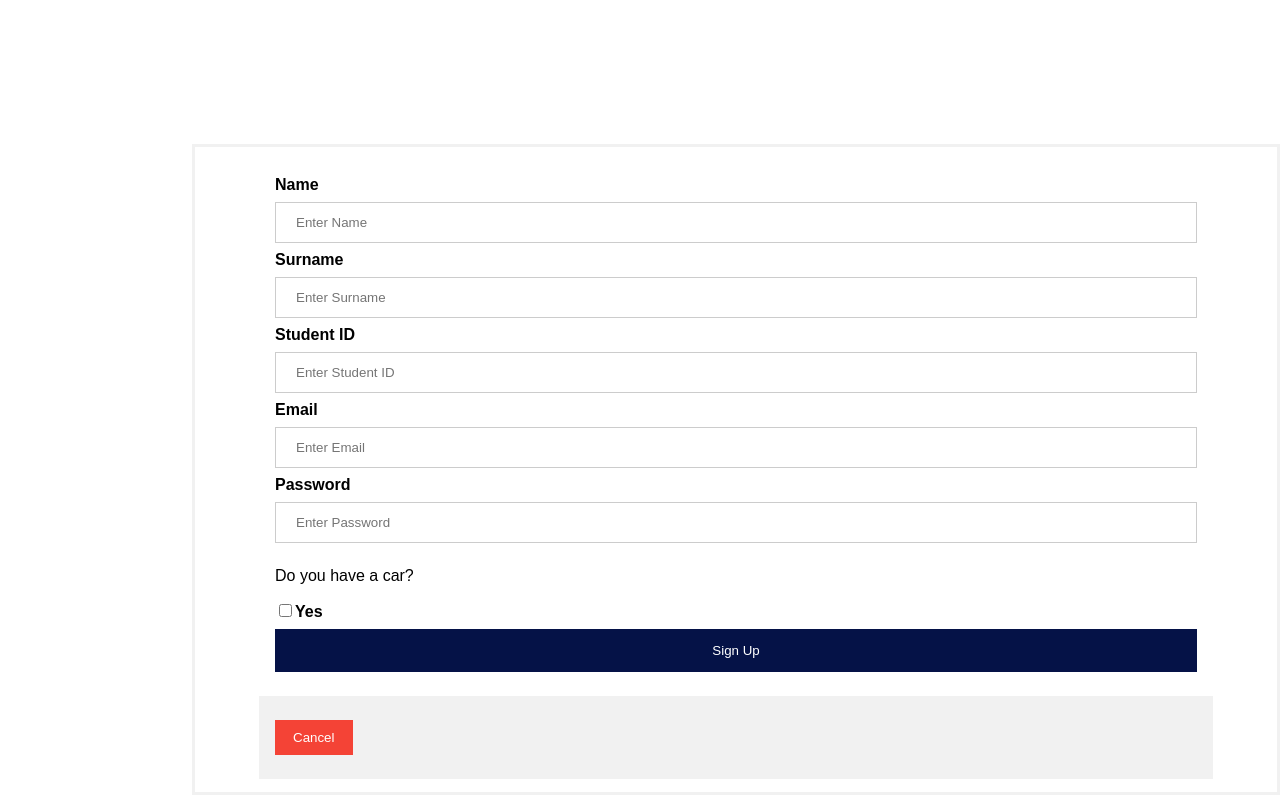
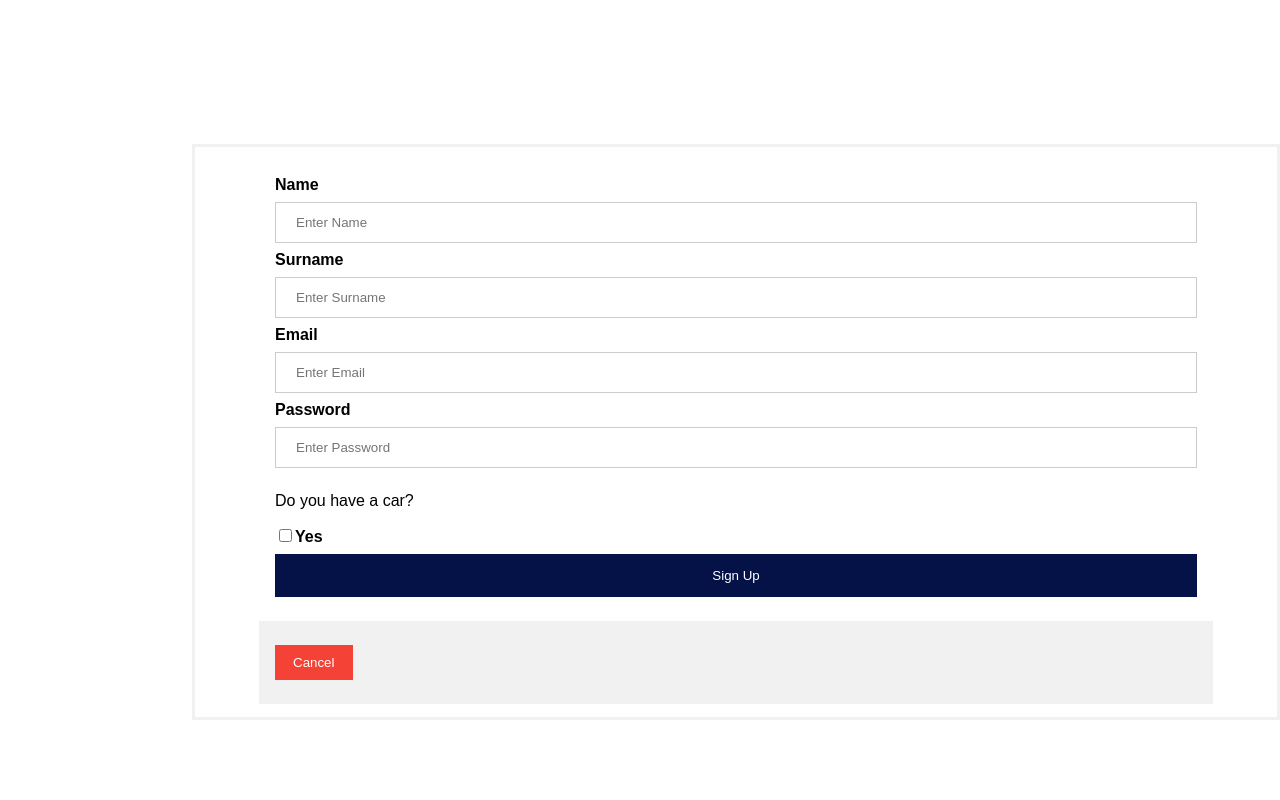
Before and after one commit to KenanKonjic/space-shuffle-fe, an Angular app: page /signup in a window 1280 px wide. Built offline with nearby package versions, Linux system fonts and the light colour scheme.

Commit message:
Removed: ID Field in signup page

```diff
--- a/src/app/signup/signup.component.html
+++ b/src/app/signup/signup.component.html
@@ -8,9 +8,6 @@
 
       <label for="sname"><b>Surname</b></label>
       <input type="text" placeholder="Enter Surname" name="sname" required>
-
-      <label for="id"><b>Student ID</b></label>
-      <input type="text" placeholder="Enter Student ID" name="id" required>
 
       <label for="email"><b>Email</b></label>
       <input type="text" placeholder="Enter Email" name="email" required>
```
